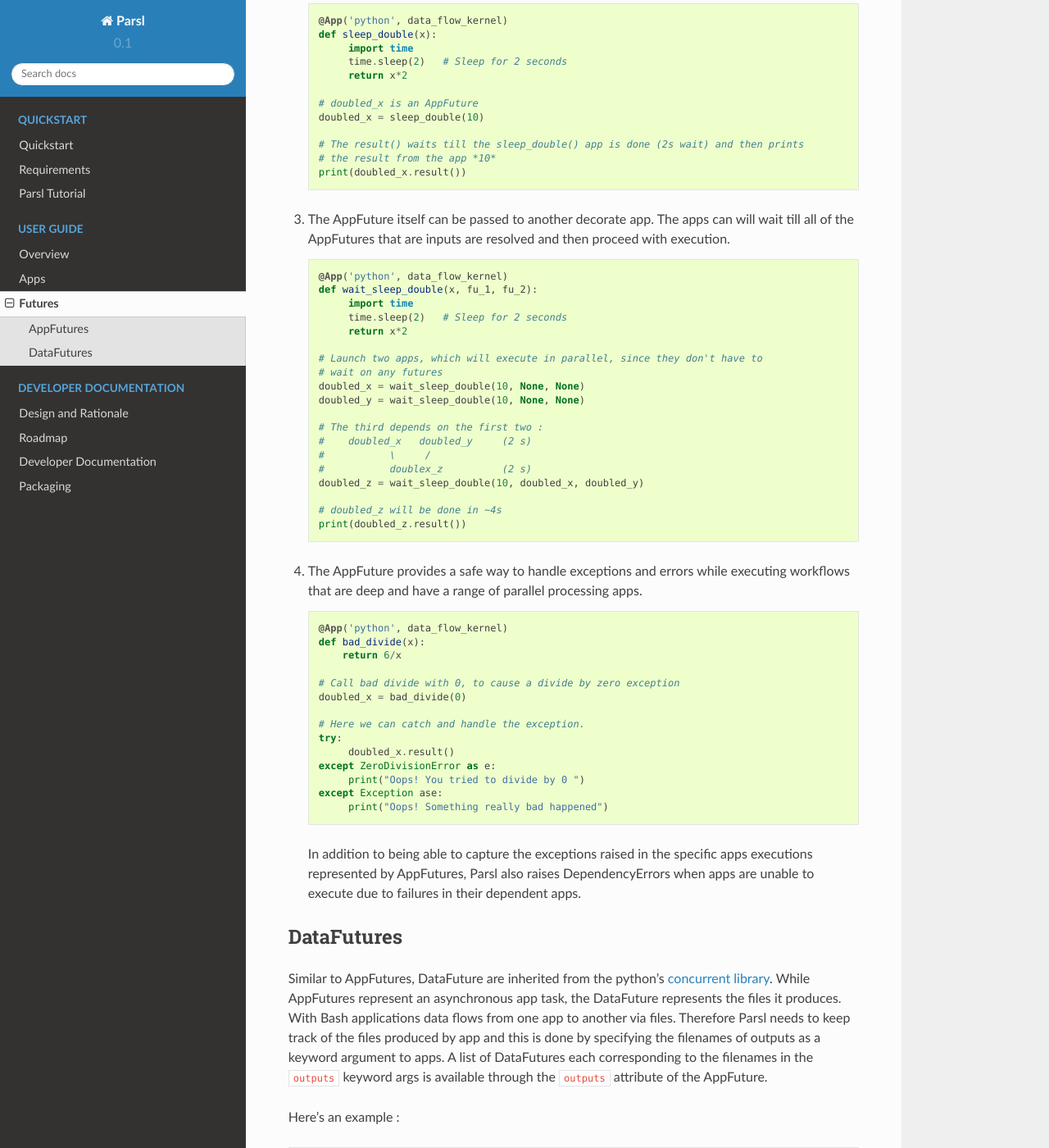
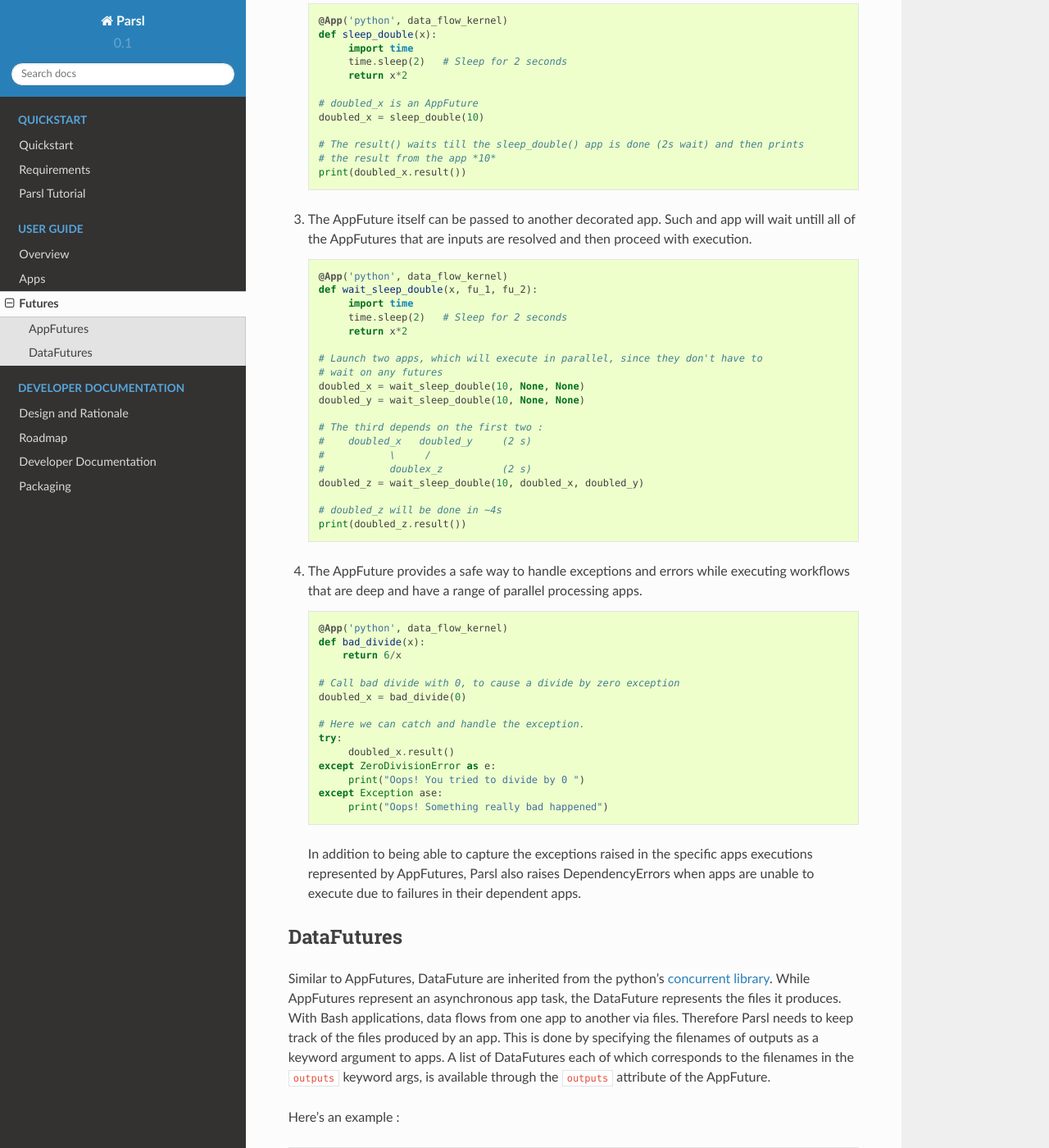
Before and after one commit to Parsl/parsl, a Sphinx documentation site: the page built from docs/userguide/futures.rst, in a window 1280 px wide and 1400 px high, scrolled down 822 px. Shown: the whole window at 82% size. Built offline with Sphinx 7.4.7 and the Read the Docs theme 2.0.0, drawn with Linux system fonts in a browser that asks for light colours; some of the changed text lies outside the part shown.

Commit message:
Merging suggestions from @danielskatz

```diff
--- a/docs/userguide/futures.rst
+++ b/docs/userguide/futures.rst
@@ -4,8 +4,8 @@
 =======
 
 When a python function is invoked, the python interpreter waits for the function to complete execution
-and returns the results. With long running functions we may not want to wait for completion and may
-want it to be asynchronous. So, in lieu of the results, we return a `future <https://en.wikipedia.org/wiki/Futures_and_promises>`_.
+and returns the results. In case of long running functions we may not want to wait for completion and may
+want the function to be asynchronous. So, in lieu of the results, we return a `future <https://en.wikipedia.org/wiki/Futures_and_promises>`_.
 A future is essentially a token that allows us to track the status of an asynchronous task so that we may check the status,
 results, exceptions, etc. A future is a proxy for a result that is not yet available.
 
@@ -49,7 +49,8 @@
       # the result from the app *10*
       print(doubled_x.result())
 
-3. The AppFuture itself can be passed to another decorate app. The apps can will wait till all of the AppFutures that are inputs are resolved and then proceed with execution.
+3. The AppFuture itself can be passed to another decorated app. Such and app will wait untill all of the AppFutures
+   that are inputs are resolved and then proceed with execution.
 
    .. code-block:: python
 
@@ -101,16 +102,16 @@
 
 Similar to AppFutures, DataFuture are inherited from the python's `concurrent library <https://docs.python.org/3/library/concurrent.futures.html>`_.
 While AppFutures represent an asynchronous app task, the DataFuture represents the files it produces.
-With Bash applications data flows from one app to another via files. Therefore Parsl needs to
-keep track of the files produced by app and this is done by specifying the filenames of outputs as a
-keyword argument to apps. A list of DataFutures each corresponding to the filenames in the ``outputs``
-keyword args is available through the ``outputs`` attribute of the AppFuture.
+With Bash applications, data flows from one app to another via files. Therefore Parsl needs to
+keep track of the files produced by an app. This is done by specifying the filenames of outputs as a
+keyword argument to apps. A list of DataFutures each of which corresponds to the filenames in the ``outputs``
+keyword args, is available through the ``outputs`` attribute of the AppFuture.
 
 Here's an example :
 
 .. code-block:: python
 
-      # This app echo's the string passed to it to the first file specified in the
+      # This app echoes the string passed to it to the first file specified in the
       # outputs list
       @App('bash', data_flow_kernel)
       def echo(message, outputs=[]):
```
Also changed, not shown: other parts of docs/userguide/futures.rst (+1 -1 lines), docs/userguide/apps.rst (+17 -15 lines).
